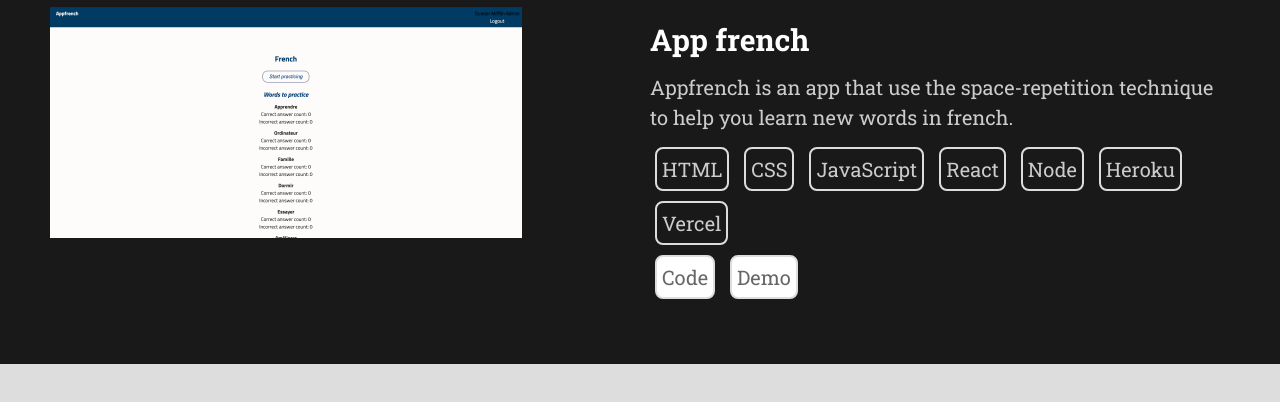
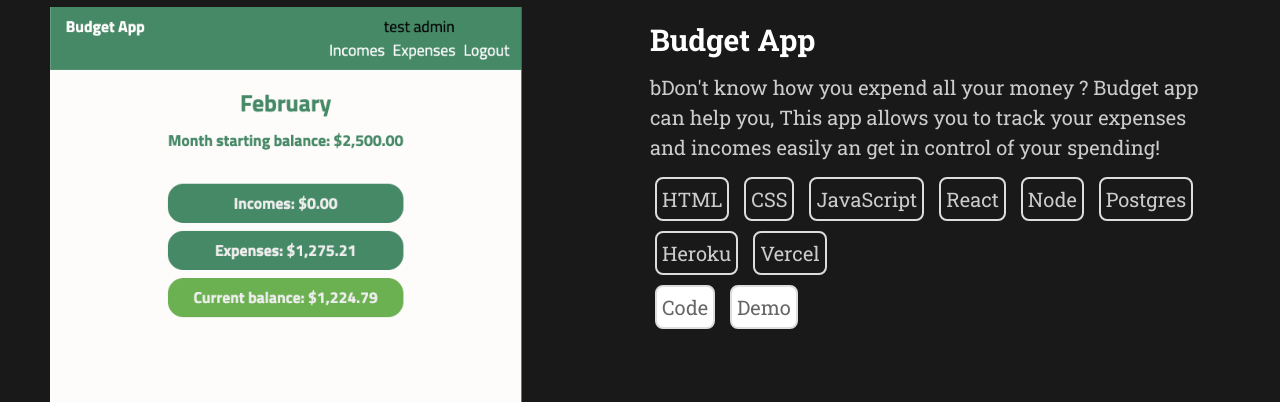
Before and after one commit to yefenny/portfolio, a plain HTML site: page index.html in a window 1280 px wide. Shown: the part 2439-2841 px from the top of the page. Drawn offline with Linux system fonts and the light colour scheme.

Commit message:
add new project

```diff
--- a/index.html
+++ b/index.html
@@ -140,6 +140,28 @@
                         </div>
                     </div>
                     <div class="item">
+                        <img src="./images/budget-app.png" alt="budget-app-image">
+
+                        <div class="project-details">
+                             <h3>Budget App</h3>
+                            <p>bDon't know how you expend all your money ? Budget app can help you, This app allows you to track your expenses and incomes easily an get in control of your spending! </p>
+                            <ul class="projects-skills">
+                                <li>HTML</li>
+                                <li>CSS</li>
+                                <li>JavaScript</li>
+                                <li>React</li>
+                                <li>Node</li>
+                                <li>Postgres</li>
+                                <li>Heroku</li>
+                                <li>Vercel</li>
+                                </ul>
+                            <ul class="projects-links">
+                            <li><a href="https://github.com/yefenny/budget-app-capstone-client">Code</a></li>
+                            <li> <a href="https://budget-app-capstone-client.vercel.app/">Demo</a></li>
+                            </ul>
+                        </div>
+                    </div>
+                    <div class="item">
                         <img src="./images/app-french.png" alt="app-french-image">
 
                         <div class="project-details">
```
Also changed, not shown: images/budget-app.png (added), 3 other files.
